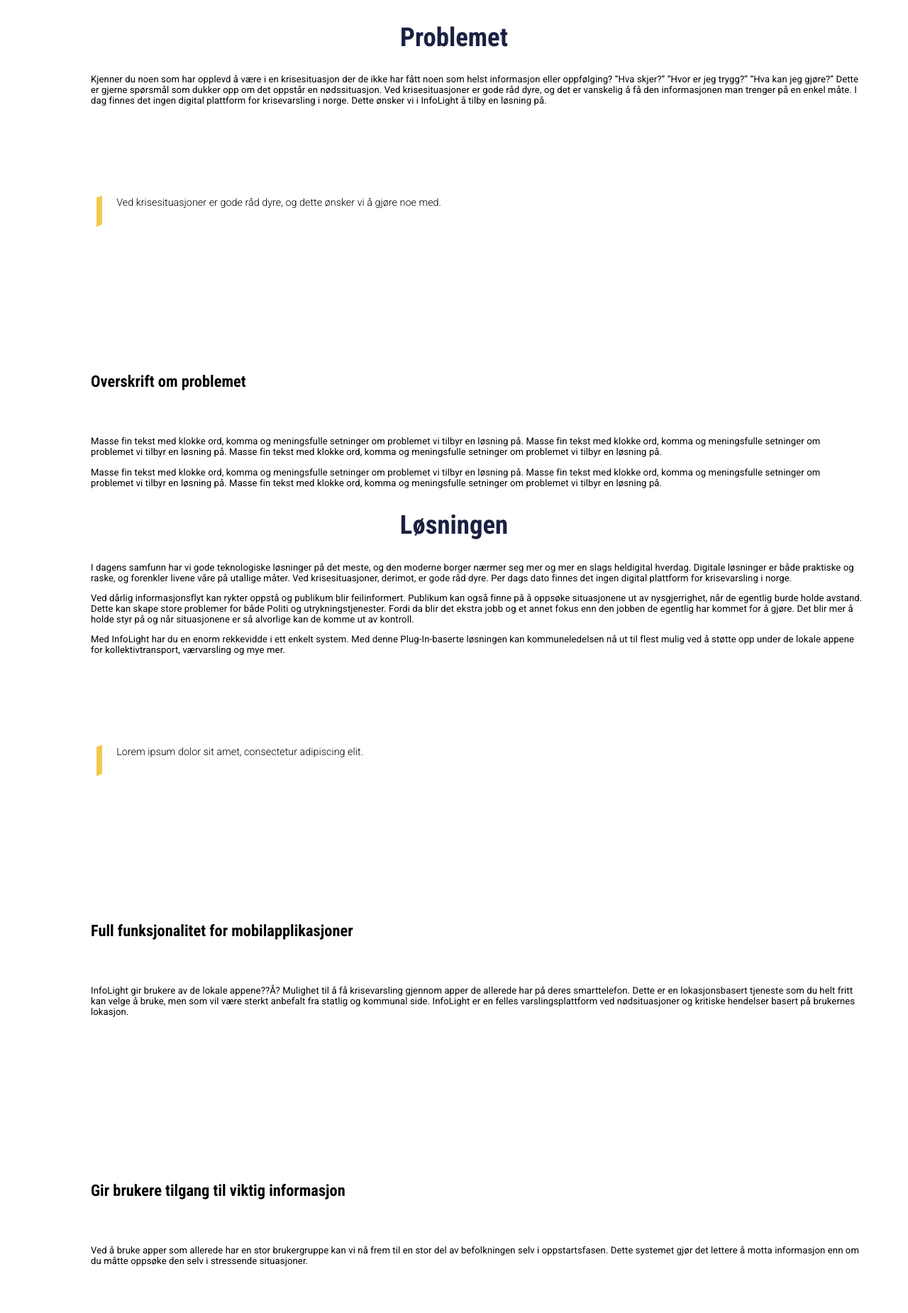
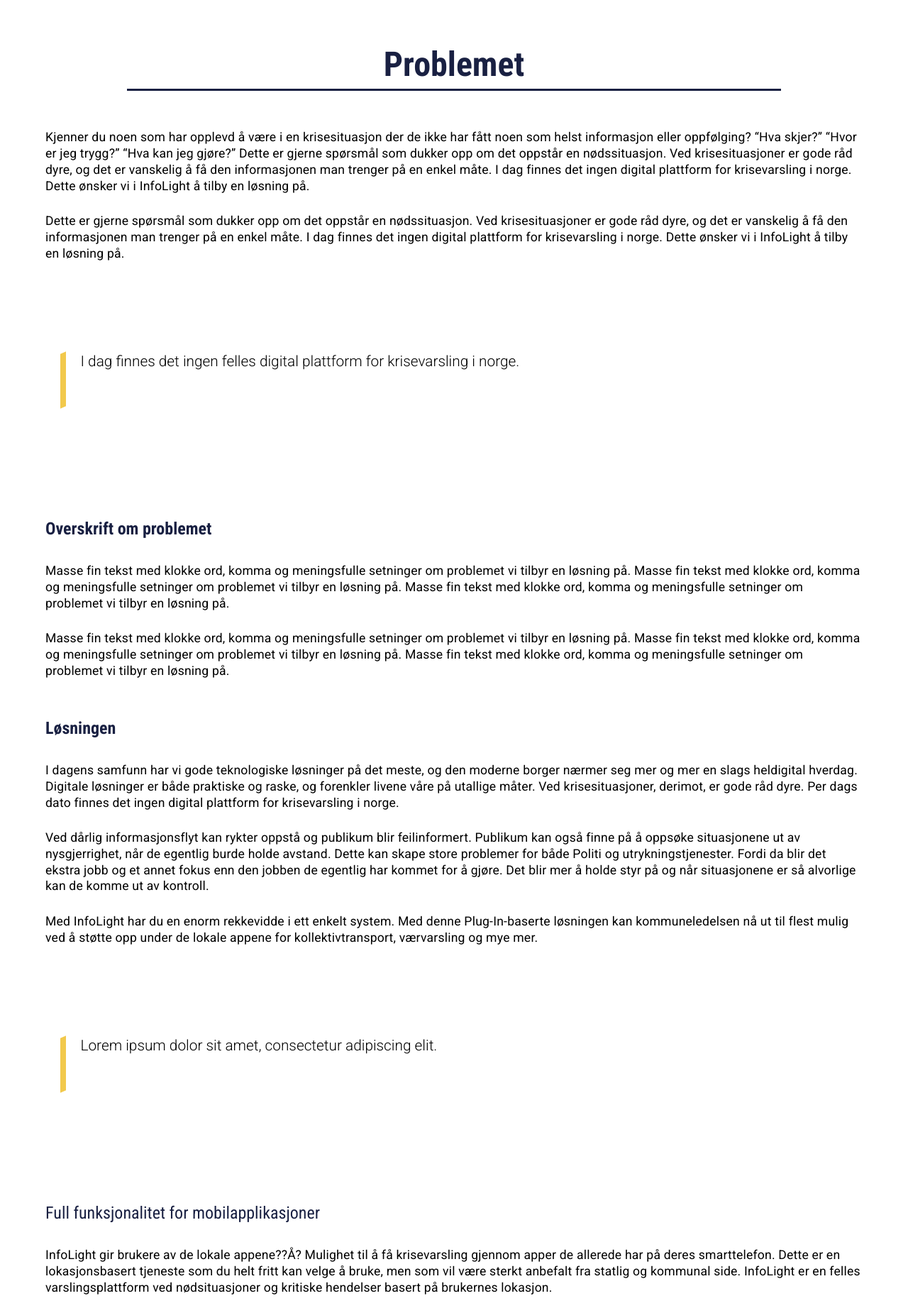
Before and after one commit to RHellenes/HiOA-final_project, a PHP site: page / in a window 1280 px wide. Shown: the part 70-1920 px from the top of the page at 71% size. Run offline with PHP 8.4, Linux system fonts and the light colour scheme.

Commit message:
Auto stash before merge of "Innhold" and "origin/Innhold"

```diff
--- a/css/global.css
+++ b/css/global.css
@@ -1,6 +1,7 @@
 /*////////   Mobile    /////////*/
 * {
 	box-sizing: border-box;
+
 
 }
 *:focus{
@@ -146,12 +147,7 @@ nav{
 	display: block;
 
 }
-#hidden_close_nav{
-	width: 100%;
-	height: 1000px;
-	opacity: 1;
-	float: left;
-}
+
 .section_1,
 .section_2{
 	float: left;
@@ -269,49 +265,97 @@ nav ul li:hover{
 
 
 main {
+	width: 90%;
+	margin: 0 5%;
 
+}
+section{
+	width: 100%;
+	margin: 20px 0;
 }
 #forsidebilde {
 	max-width: 60%;
 	margin-left: 20%;
 }
-main p {
-	font-family: "Roboto", sans-serif;
-	font-size: 0.82em;
-	letter-spacing: 0.1px;
-	padding: 0% 5% 0% 10%;
+
+h1,
+h2,
+h3{
+	font-family: "Roboto Condensed", condensed;
+	margin: 2.6rem 0 1.3rem 0;
+	width: 100%;
+	color: #192042;
+	float: left;
+
+}
+h1{
+	font-size: 3em;
+	font-weight: 700;
+	text-align: center;
+	margin-bottom:.375rem;
+
 }
 
 h2 {
-	padding: 0% 5%;
-	font-family: "Roboto Condensed", condensed;
-	font-size: 2.3em;
-	color: #192042;
-	font-weight: bold;
-	text-align: center;
+	font-size: 1.5em;
+	font-weight: 700;
 }
 
 h3 {
-	padding: 0% 5% 0% 10%;
-	font-family: "Roboto Condensed", condensed;
-	font-size: 1.4em;
-	margin: 18% 0% 5% 0%;
-	font-weight: bold;
+	font-size: 1.5em;
+	font-weight: 400;
+
+}
+main p {
+	font-family: "Roboto", sans-serif;
+	font-size: 1.1em;
+	letter-spacing: 0.2px;
+	line-height: 1.3em;
+	margin: .75em 0;
+	float: left;
+
+}
+main section hr{
+	width: 80%;
+	border:none;
+	height: 3px;
+	background-color: #192042;
+	margin: 0px 10% 2.6rem 10%;
 }
 
-.utheving {
-	height: auto;
-	width: 100%;
+.liste_i_tekst{
+	margin: 0;
+	list-style: none;
+	padding-left: 20px;
+}
+.liste_i_tekst li{
+	margin: 3px 0;
+	font-size: 1.1em;
+}
+.liste_i_tekst li::before{
+	content: " ";
+	height: 4px;
+	width: 12px;
+	background-color: #F2C94C;
+	-ms-transform: skew(-25deg,0deg);
+    -webkit-transform: skew(-25deg,0deg);
+    transform: skew(-25deg,0deg);
+    float: left;
+    margin: 8px 7px 0 0;
+}
 
-}
+
 
 #blikkfang {
 	font-family: "Roboto", sans-serif;
-	font-size: 0.9em;
+	font-weight: 300;
+	font-size: 1.3em;
 	margin: 10% 0%;
-	width: 94%;
-	padding: 0% 5% 0% 9%;
-	font-weight: 300;
+	width: 90%;
+	float: left;
+	display: block;
+	height: calc(3.9rem + 15px);
+
 }
 
 #blikkfang::before {
@@ -320,7 +364,7 @@ h3 {
     -webkit-transform: skew(0deg,-25deg);
     transform: skew(0deg,-25deg);
     background-color: #F2C94C;
-    height: 41px;
+    height: 100%;
     width: 8px;
     margin: 0 2%;
     float: left;
--- a/index.html
+++ b/index.html
@@ -97,23 +97,29 @@
 
 	</header>
 
+
+
+
 	<main>
 
 
 		<section>
-		<h2>Problemet</h2>
+			<h1>Problemet</h1>
+			<hr>
 		<p>
 			Kjenner du noen som har opplevd å være i en krisesituasjon der de ikke har fått noen som helst informasjon eller oppfølging? “Hva skjer?” “Hvor er jeg trygg?” “Hva kan jeg gjøre?” Dette er gjerne spørsmål som dukker opp om det oppstår en nødssituasjon. Ved krisesituasjoner er gode råd dyre,  og det er vanskelig å få den informasjonen man trenger på en enkel måte. I dag finnes det ingen digital plattform for krisevarsling i norge.
 			Dette ønsker vi i InfoLight å tilby en løsning på.
 		</p>
+			<p>
+				Dette er gjerne spørsmål som dukker opp om det oppstår en nødssituasjon. Ved krisesituasjoner er gode råd dyre,  og det er vanskelig å få den informasjonen man trenger på en enkel måte. I dag finnes det ingen digital plattform for krisevarsling i norge.
+				Dette ønsker vi i InfoLight å tilby en løsning på.
+			</p>
 
-		<div class="utheving">
 			<div id="blikkfang">
-				Ved krisesituasjoner er gode råd dyre, og dette ønsker vi å gjøre noe med.
-			</div>
+				I dag finnes det ingen felles digital plattform for krisevarsling i norge.
 			</div>
 
-		<h3>Overskrift om problemet</h3>
+			<h2>Overskrift om problemet</h2>
 			<p>
 				Masse fin tekst med klokke ord, komma og meningsfulle setninger om problemet vi tilbyr en løsning på.
 				Masse fin tekst med klokke ord, komma og meningsfulle setninger om problemet vi tilbyr en løsning på.
```
Lines whose indentation alone changed are shown as unchanged.
